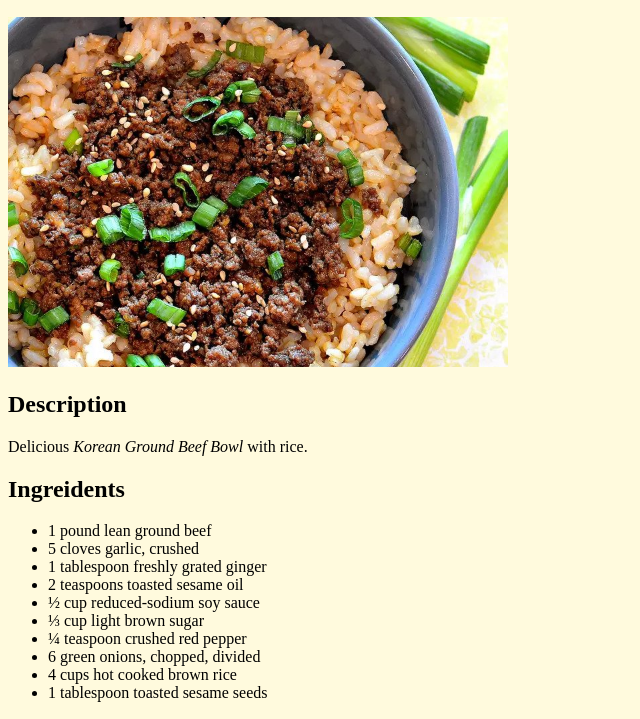
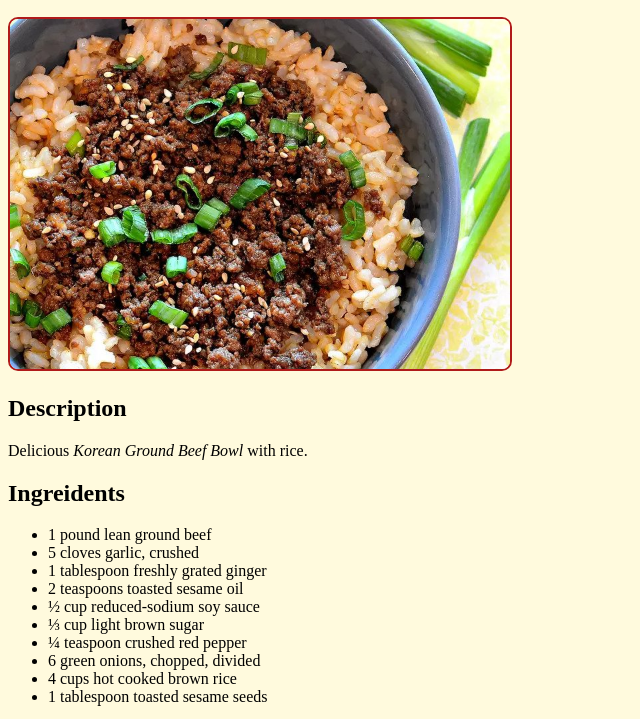
Before and after one commit to Fjean0522/odin-recipes, a plain HTML site: page recipes/beef_bowl.html in a window 1280 px wide. Shown: the part 50-769 px from the top of the page, without its empty margins (0-640 px from the left). Drawn offline with Linux system fonts and the light colour scheme.

Commit message:
Add properties recipes-stylesheet
Define border, border-radius, and color images in body element.

```diff
--- a/recipes/recipes-styles.css
+++ b/recipes/recipes-styles.css
@@ -4,4 +4,6 @@
 
 body img {
     object-fit: cover;
+    border-radius: 10px;
+    border: 2px solid rgb(176, 26, 26);
 }
```
